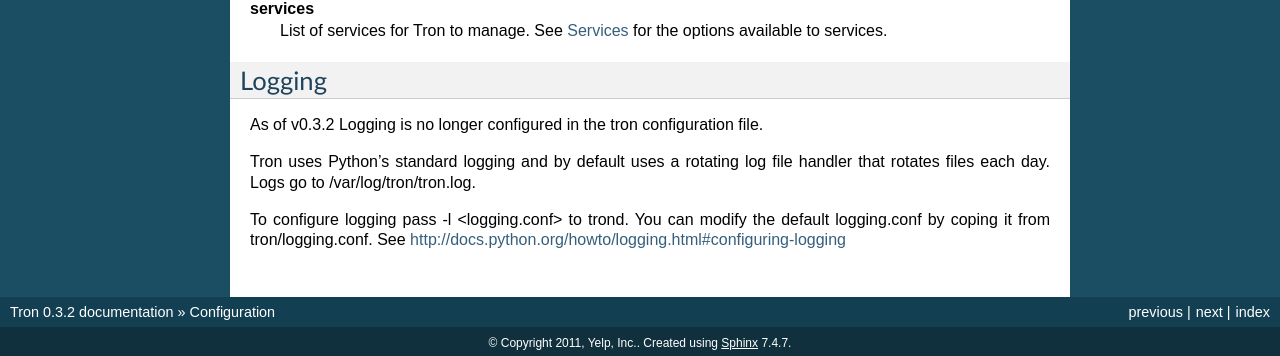
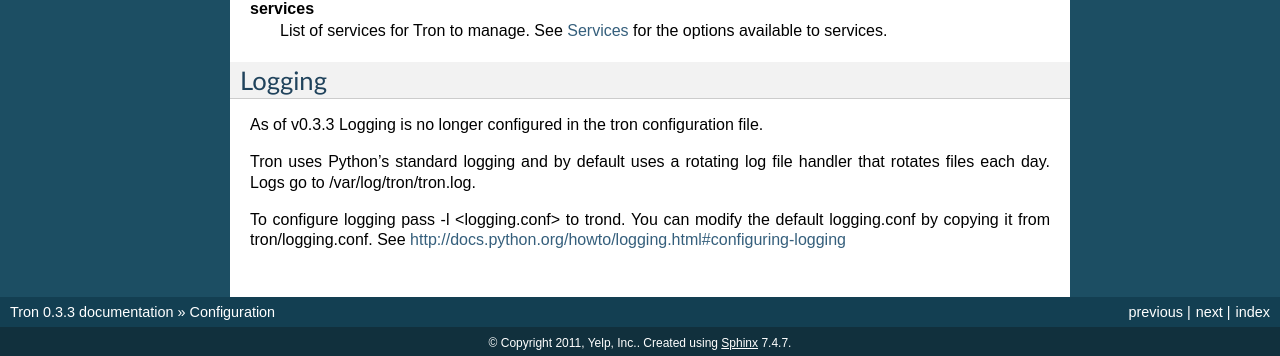
Before and after one commit to Yelp/Tron, a Sphinx documentation site: the page built from docs/config.rst, in a window 1280 px wide and 900 px high, scrolled down 3514 px. Shown: the part 541-897 px from the top of the window. Built offline with Sphinx 7.4.7, drawn with Linux system fonts in a browser that asks for light colours; some of the changed text lies outside the part shown.

Commit message:
Bump version to 0.3.3 and release notes.

```diff
--- a/docs/config.rst
+++ b/docs/config.rst
@@ -257,14 +257,16 @@ Services
     available to services.
 
 
+.. _config_logging:
+
 Logging
 -------
 
-As of v0.3.2 Logging is no longer configured in the tron configuration file.
+As of v0.3.3 Logging is no longer configured in the tron configuration file.
 
 Tron uses Python's standard logging and by default uses a rotating log file
 handler that rotates files each day. Logs go to /var/log/tron/tron.log.
 
 To configure logging pass -l <logging.conf> to trond. You can modify the
-default logging.conf by coping it from tron/logging.conf. See
+default logging.conf by copying it from tron/logging.conf. See
 http://docs.python.org/howto/logging.html#configuring-logging
--- a/tron/__init__.py
+++ b/tron/__init__.py
@@ -1,4 +1,4 @@
-__version_info__ = (0, 3, 2)
+__version_info__ = (0, 3, 3)
 __version__ = ".".join("%s" % v for v in __version_info__)
 
 __author__ = 'Rhett Garber <rhettg@gmail.com>'
```
Also changed, not shown: docs/whats-new.rst (+7 -0 lines), 2 other files.
